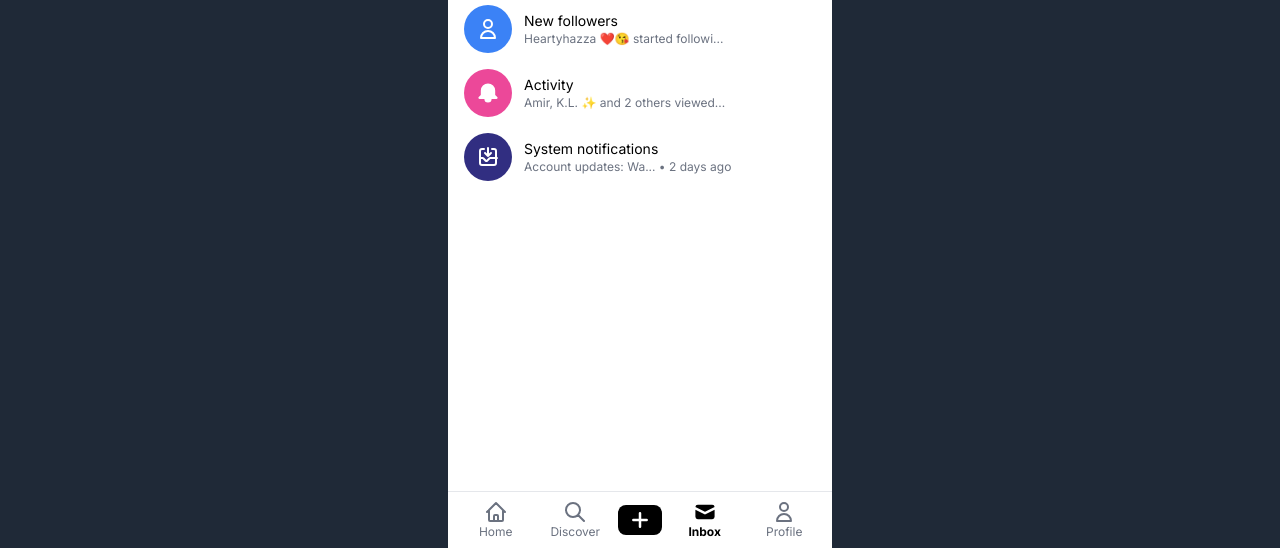
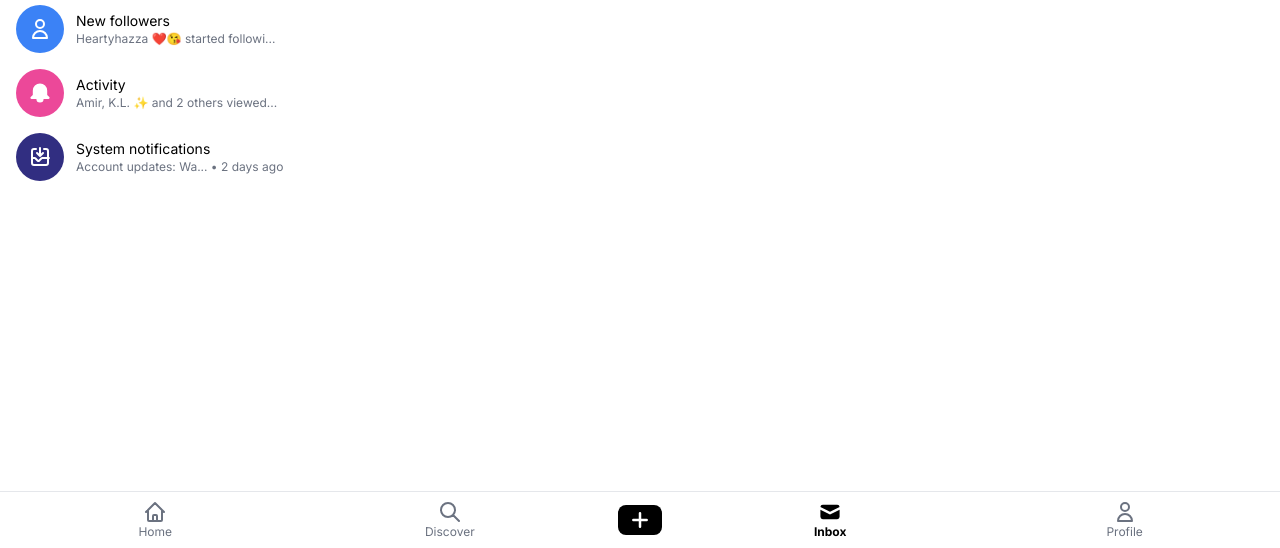
Before and after one commit to vladyslavk-del/tikgifts, a plain HTML site: page index.html in a window 1280 px wide. Shown: the part 252-800 px from the top of the page. Drawn offline with nearby package versions, Linux system fonts and the light colour scheme.

Commit message:
Update index.html

```diff
--- a/index.html
+++ b/index.html
@@ -201,8 +201,8 @@
         }
     </style>
 </head>
-<body class="bg-gray-800 flex justify-center">
-    <!-- Main container mimicking a phone screen --><div class="w-full max-w-sm h-screen bg-white text-black flex flex-col relative overflow-hidden">
+<body class="bg-white">
+    <!-- Main container mimicking a phone screen --><div class="w-full h-screen bg-white text-black flex flex-col relative overflow-hidden">
 
         <!-- Inbox Page --><div id="inbox-page" class="flex flex-col h-full w-full">
             <!-- Header --><header class="flex items-center justify-between p-4 border-b border-gray-200">
```
